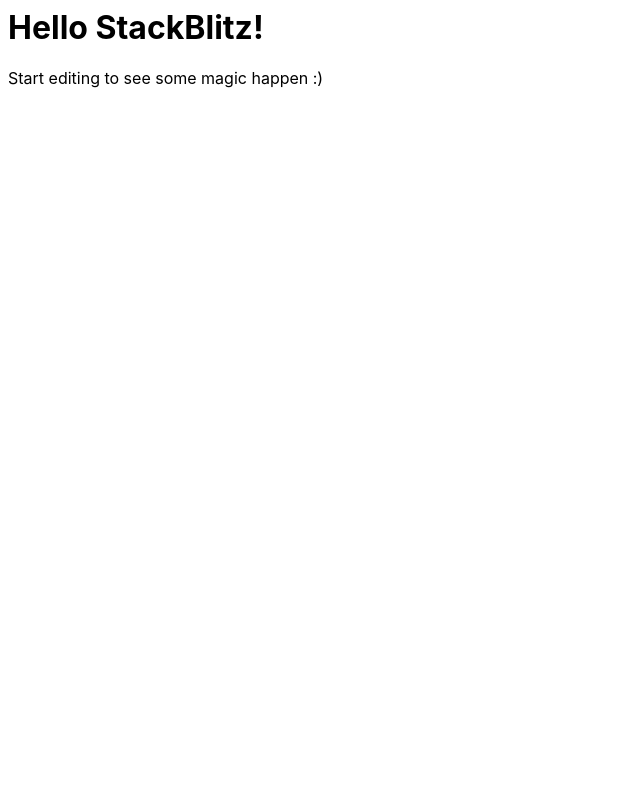
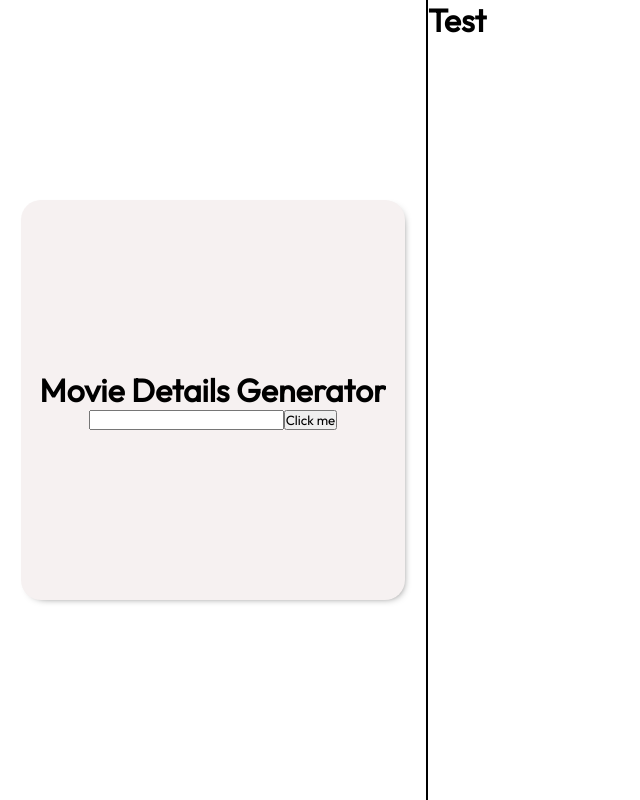
Before and after one commit to PkTheCoda/movie-details-generator, a React (Create React App) app: page / in a window 1280 px wide. Shown: the whole page, without its empty margins (0-640 px from the left). Built offline with nearby package versions, Linux system fonts and the light colour scheme.

Commit message:
1 file modified, 1 added, 1 deleted

```diff
--- a/src/App.js
+++ b/src/App.js
@@ -1,11 +1,46 @@
 import React from "react";
-import "./style.css";
+import "./styles.css";
+import { useState } from 'react'
 
 export default function App() {
+
+  const [input, setInput] = useState("")
+
+  function handleInputVal(event) {
+    const typedVal = event.target.value
+    setInput(typedVal)
+    console.log('Typed value:', typedVal);
+
+  }
+
+  async function getMovieDetails(input) {
+    let data = await fetch(`https://www.omdbapi.com/?t=${input}&apikey=43282252`, {
+      mode: 'cors',
+    })
+
+    let parsedData = await data.json()
+    console.log(parsedData)
+  }
+
   return (
-    <div>
-      <h1>Hello StackBlitz!</h1>
-      <p>Start editing to see some magic happen :)</p>
-    </div>
+    <>
+      <div className="header--container">
+
+        <div className="input-modal-container">
+          <h1 className="main--header">Movie Details Generator</h1>
+
+          <div className="input--container">
+            <input className="api--input" type="text" onChange={handleInputVal}/>
+            <button className="submit--button" onClick={() => getMovieDetails(input)}>Click me</button>
+          </div>
+
+        </div>
+
+      </div>
+
+      <div className="body--container">
+        <h1>Test</h1>
+      </div>
+    </>
   );
 }
--- a/src/style.css
+++ /dev/null
@@ -1,5 +0,0 @@
-h1,
-p {
-  font-family: -apple-system, BlinkMacSystemFont, 'Segoe UI', Roboto, Oxygen,
-    Ubuntu, Cantarell, 'Open Sans', 'Helvetica Neue', sans-serif;
-}
--- /dev/null
+++ b/src/styles.css
@@ -0,0 +1,50 @@
+@import url('https://fonts.googleapis.com/css2?family=Heebo&family=Outfit&display=swap');
+
+* {
+  margin:0;
+  padding:0;
+  font-family: 'Outfit', sans-serif;
+  overflow: hidden;
+}
+
+body {
+  height:100%;
+  width:100%;
+}
+
+#root {
+  width:100%;
+  height:100%;
+  display:flex;
+}
+
+.main--header {
+  font-size:2rem;
+}
+
+.input-modal-container {
+  height:50%;
+  width:90%;
+  background-color:rgb(246, 241, 241);
+  border-radius: 20px;
+  box-shadow: 3px 3px 10px -7px;
+  display:flex;
+  justify-content: center;
+  align-items:center;
+  flex-direction: column;
+}
+
+.header--container {
+  width:35%;
+  height:100vh;
+  display:flex;
+  flex-direction: column;
+  justify-content: center;
+  align-items: center;
+  border-right: 2px solid black;
+}
+
+.body--container {
+  width:70%;
+  height:100vh;
+}
```
